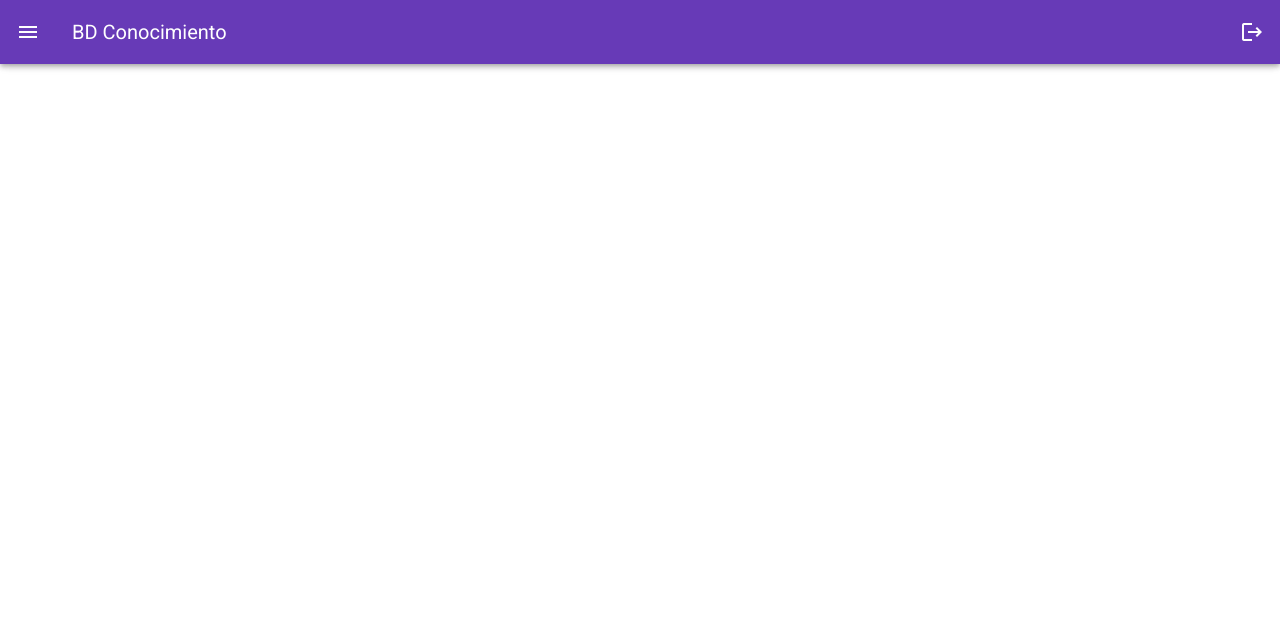
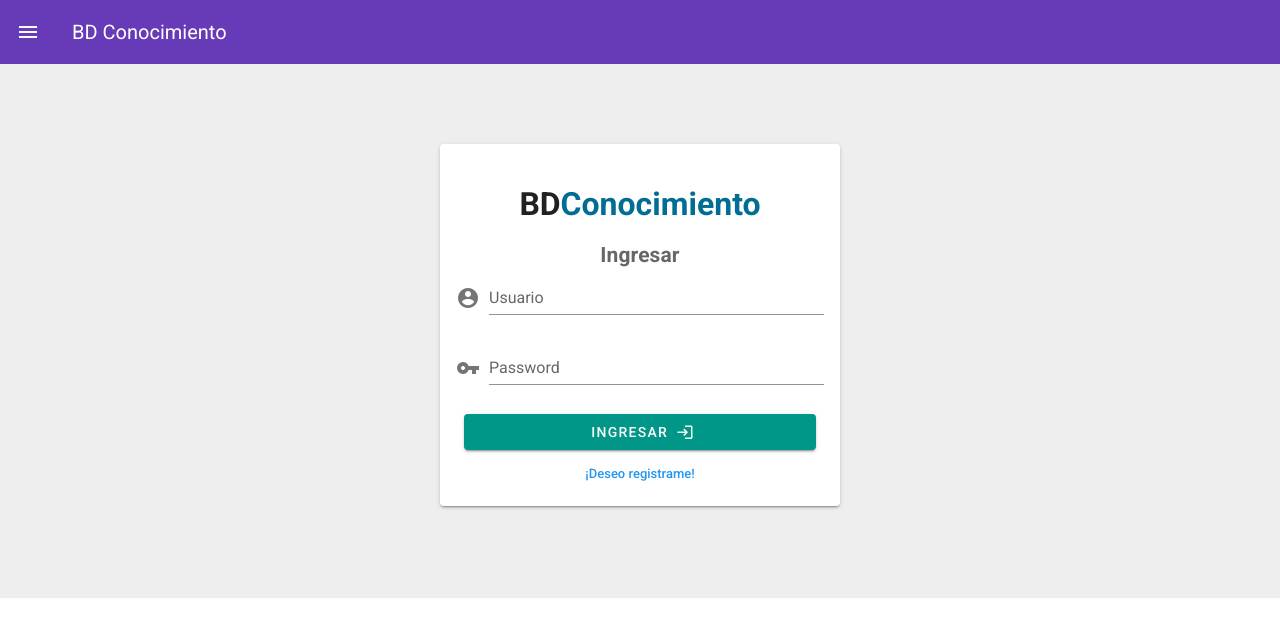
Before and after one commit to aruizfelce/bdconocimiento, a Vue app: page /auth in a window 1280 px wide. Shown: the top 636 px of the page. Built offline with nearby package versions, Linux system fonts and the light colour scheme.

Commit message:
Login con Usuario y Correo

```diff
--- a/src/components/NavbarComponent.vue
+++ b/src/components/NavbarComponent.vue
@@ -8,7 +8,8 @@
 
       <v-toolbar-title>BD Conocimiento</v-toolbar-title>
       <v-spacer></v-spacer>
-       <v-btn icon class="float-right">
+
+       <v-btn icon class="float-right" v-if="user" @click="doLogout">
         <v-icon>mdi-logout</v-icon>
       </v-btn>
     </v-app-bar>
@@ -59,11 +60,28 @@
 
 
 <script>
+  import {mapState} from "vuex";
+
   export default {
     data: () => ({
       drawer: false,
       group: null,
     }),
+
+    computed:{
+      ...mapState("users",["user"])
+    },
+
+    methods: {
+      async doLogout(){
+        try{
+          await this.$store.dispatch("users/doLogout");
+          this.$router.push({name:'auth'});
+        }catch(error){
+          console.log(error);
+        }
+      }
+    },
   }
 </script>
 
--- a/src/router/index.js
+++ b/src/router/index.js
@@ -11,12 +11,9 @@ const routes = [
     component: Home
   },
   {
-    path: '/about',
-    name: 'About',
-    // route level code-splitting
-    // this generates a separate chunk (about.[hash].js) for this route
-    // which is lazy-loaded when the route is visited.
-    component: () => import(/* webpackChunkName: "about" */ '../views/About.vue')
+    path: '/auth',
+    name: 'auth',
+    component: () => import('../views/AuthView.vue')
   }
 ]
 
--- a/src/store/index.js
+++ b/src/store/index.js
@@ -1,6 +1,6 @@
 import Vue from 'vue'
 import Vuex from 'vuex'
-import usuarios from "./usuarios"
+import users from "./users"
 
 Vue.use(Vuex)
 
@@ -12,6 +12,6 @@ export default new Vuex.Store({
   actions: {
   },
   modules: {
-    usuarios
+    users
   }
 })
--- /dev/null
+++ b/src/store/users.js
@@ -0,0 +1,32 @@
+import {auth} from '../firebase.js';
+
+export default{
+    namespaced:true,
+    state:{
+        user:null
+    },
+    mutations:{
+        setUser(state,user){
+            state.user = user;
+        }
+    },
+    actions:{
+        async doLogin({commit},{email,password}){
+            await auth.signInWithEmailAndPassword(email,password);
+            commit("setUser",auth.currentUser);
+        },
+        async doRegister({commit},{name,email,password}){
+            await auth.createUserWithEmailAndPassword(email,password);
+            const user = auth.currentUser;
+
+            await user.updateProfile({
+                displayName : name
+            });
+            commit("setUser",user);
+        },
+        async doLogout({commit}){
+            await auth.signOut();
+            commit("setUser",null);
+        }
+    }
+}
--- a/src/store/usuarios.js
+++ /dev/null
@@ -1,8 +0,0 @@
-export default{
-    namespaced:true,
-    state:{
-        user:null
-    },
-    mutations:{
-    }
-}
--- /dev/null
+++ b/src/views/AuthView.vue
@@ -0,0 +1,191 @@
+<template>
+  <v-container fluid class="grey lighten-3 py-10">
+    <v-row class="my-10" justify="center" align="center">
+      <v-col>
+        <v-card class="mx-auto" max-width="400">
+          <v-row>
+            <v-col
+              cols="12"
+              style="display: flex; align-items: center; text-align: center;"
+            >
+            </v-col>
+            <v-col cols="12" style="text-align: center;">
+              <h1>BD<span style="color:#016d94">Conocimiento</span></h1>
+            </v-col>
+          </v-row>
+          <v-card-text>
+            <v-form v-if="isLogin">
+              <h2 class="text-center">Ingresar</h2>
+              <v-text-field
+                v-model="userData.email"
+                label="Usuario"
+                prepend-icon="mdi-account-circle"
+
+              ></v-text-field>
+              <v-text-field
+                v-model="userData.password"
+                label="Password"
+                prepend-icon="mdi-key"
+                type="password"
+
+              ></v-text-field>
+              <v-card-actions class="align-center">
+                <v-row justify="center" align="center">
+                  <v-col cols="12">
+                    <v-btn
+                      :loading="loading"
+                      block
+                      color="teal"
+                      dark
+                      @click="doLogin()"
+                    >
+                      Ingresar
+                      <v-icon right dark>mdi-login</v-icon>
+                    </v-btn>
+                  </v-col>
+
+                </v-row>
+              </v-card-actions>
+            </v-form>
+            <v-form v-else>
+              <h2 class="text-center">Registrarse</h2>
+               <v-text-field
+                v-model="userData.name"
+                label="Nombre"
+                prepend-icon="mdi-account-circle"
+
+              ></v-text-field>
+              <v-text-field
+                v-model="userData.email"
+                label="Email"
+                prepend-icon="mdi-account-circle"
+
+              ></v-text-field>
+              <v-text-field
+                v-model="userData.password"
+                label="Password"
+                prepend-icon="mdi-key"
+                type="password"
+
+              ></v-text-field>
+              <v-card-actions class="align-center">
+                <v-row justify="center" align="center">
+                  <v-col cols="12">
+                    <v-btn
+                      :loading="loading"
+                      block
+                      color="teal"
+                      dark
+                      @click="doRegister()"
+                    >
+                      Registrarse
+                      <v-icon right dark>mdi-account-plus</v-icon>
+                    </v-btn>
+                  </v-col>
+
+                </v-row>
+              </v-card-actions>
+            </v-form>
+             <v-row justify="center" align="center">
+                <v-list dense v-if="isLogin">
+                  <v-list-item @click="isLogin=false">
+                    <v-list-item-content>
+                      <v-list-item-title class="blue--text"
+                        >¡Deseo registrame!</v-list-item-title
+                      >
+                    </v-list-item-content>
+                  </v-list-item>
+                </v-list>
+                <v-list dense v-else>
+                  <v-list-item @click="isLogin=true">
+                    <v-list-item-content>
+                      <v-list-item-title class="blue--text"
+                        >Tengo cuenta</v-list-item-title
+                      >
+                    </v-list-item-content>
+                  </v-list-item>
+                </v-list>
+              </v-row>
+          </v-card-text>
+          <div v-if="error">
+            <p class="mx-4 pl-2 blue--text">{{ errorMsg }}</p>
+          </div>
+          <div v-if="mensaje">
+            <p class="mx-4 pl-2 blue--text">{{ mensaje }}</p>
+          </div>
+          <div v-if="mensajeSinMail">
+            <p class="mx-4 pl-2 blue--text">{{ mensajeSinMail }}</p>
+          </div>
+        </v-card>
+      </v-col>
+    </v-row>
+  </v-container>
+</template>
+
+<script>
+
+export default {
+    data() {
+        return {
+            userData:{
+              name: "",
+              email:"",
+              password: "",
+            },
+            error: "",
+            errorMsg: "",
+            loading: false,
+            loading2: false,
+            snackbar: false,
+            error2: false,
+            mensajeSinMail: "",
+            mensaje: "",
+            isLogin:true
+
+        }
+    },
+    methods: {
+      resetData(){
+        this.userData.email = this.userData.password = this.userData.name = ""
+      },
+      redirect(){
+        this.$router.push({name:"Home"});
+      },
+      async doLogin(){
+        this.loading = true;
+        try {
+          await this.$store.dispatch("users/doLogin",{
+            email: this.userData.email,
+            password: this.userData.password
+          })
+          this.resetData();
+          this.redirect();
+        } catch (error) {
+          console.log(error);
+        }finally{
+          this.loading = false;
+        }
+      },
+      async doRegister(){
+        this.loading = true;
+        try {
+          await this.$store.dispatch("users/doRegister",{
+            name: this.userData.name,
+            email: this.userData.email,
+            password: this.userData.password
+          })
+          this.resetData();
+          this.redirect();
+        } catch (error) {
+          console.log(error);
+        }finally{
+          this.loading = false;
+        }
+      },
+    },
+}
+</script>
+
+<style>
+
+</style>
```
